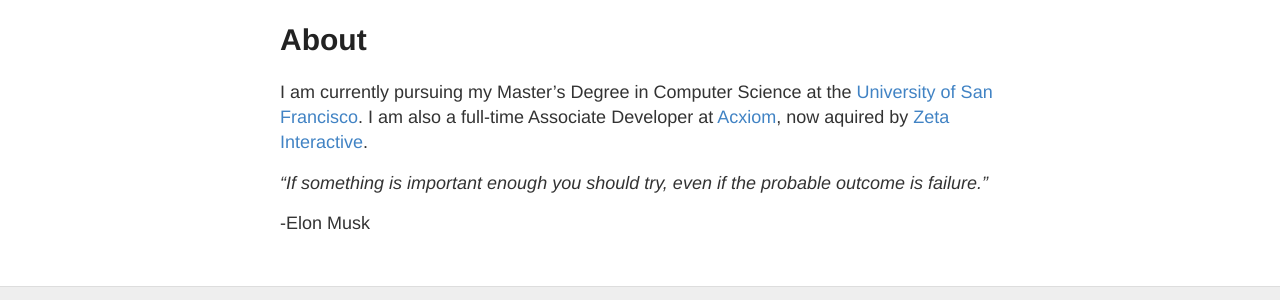
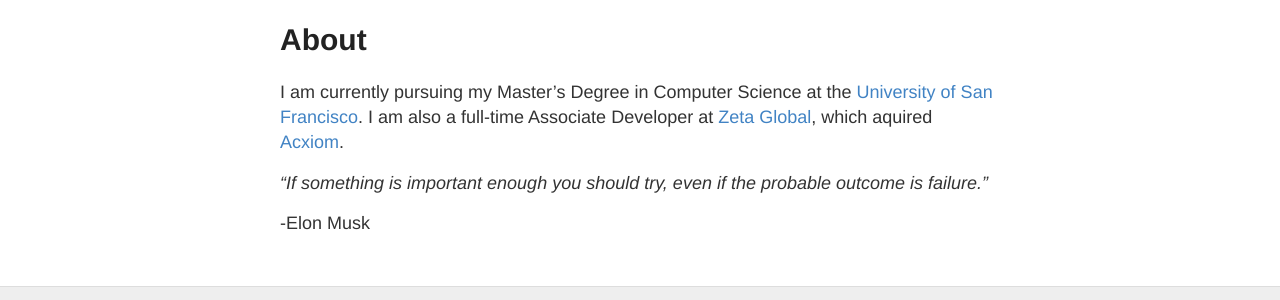
Before and after one commit to HoneyBadger123/jaketarnow.github.io, a Jekyll site: the page built from about.md, in a window 1280 px wide. Shown: the part 147-447 px from the top of the page. Built offline with Jekyll 4.4.1, drawn with Linux system fonts in a browser that asks for light colours.

Commit message:
update about

```diff
--- a/about.md
+++ b/about.md
@@ -4,7 +4,7 @@ title: About
 permalink: /about/
 ---
 
-I am currently pursuing my Master's Degree in Computer Science at the [University of San Francisco](https://www.usfca.edu/arts-sciences/graduate-programs/computer-science). I am also a full-time Associate Developer at [Acxiom](http://www.acxiom.com/), now aquired by [Zeta Interactive](http://www.zetainteractive.com/).
+I am currently pursuing my Master's Degree in Computer Science at the [University of San Francisco](https://www.usfca.edu/arts-sciences/graduate-programs/computer-science). I am also a full-time Associate Developer at [Zeta Global](http://zetaglobal.com/), which aquired [Acxiom](http://www.acxiom.com/).
 
 *"If something is important enough you should try, even if the probable outcome is failure."*
 
```
